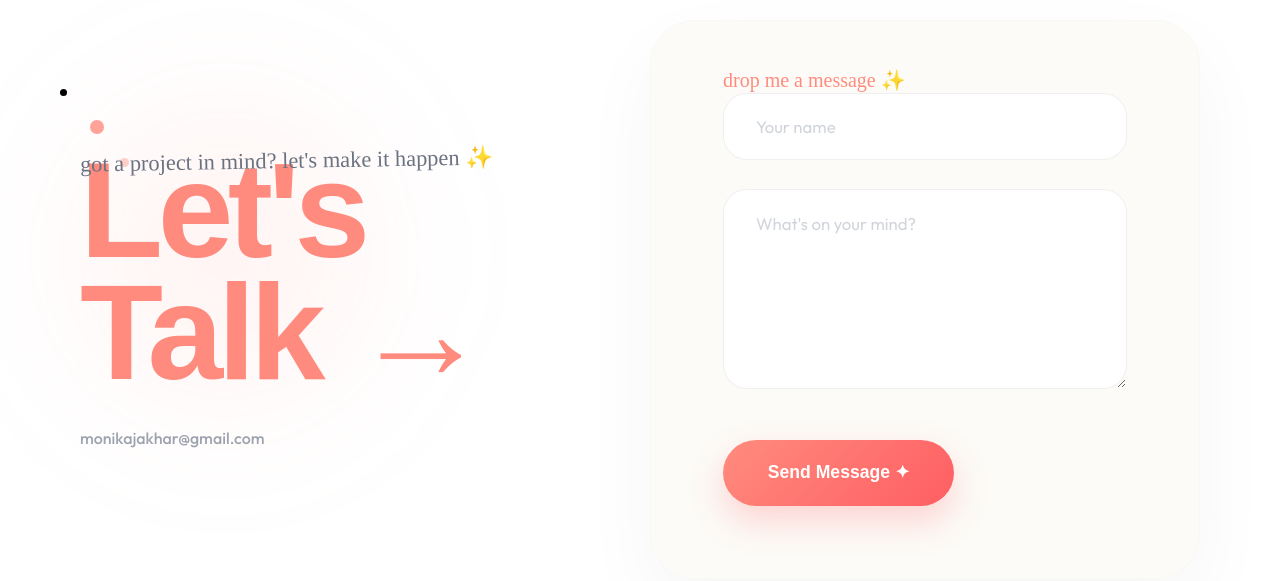
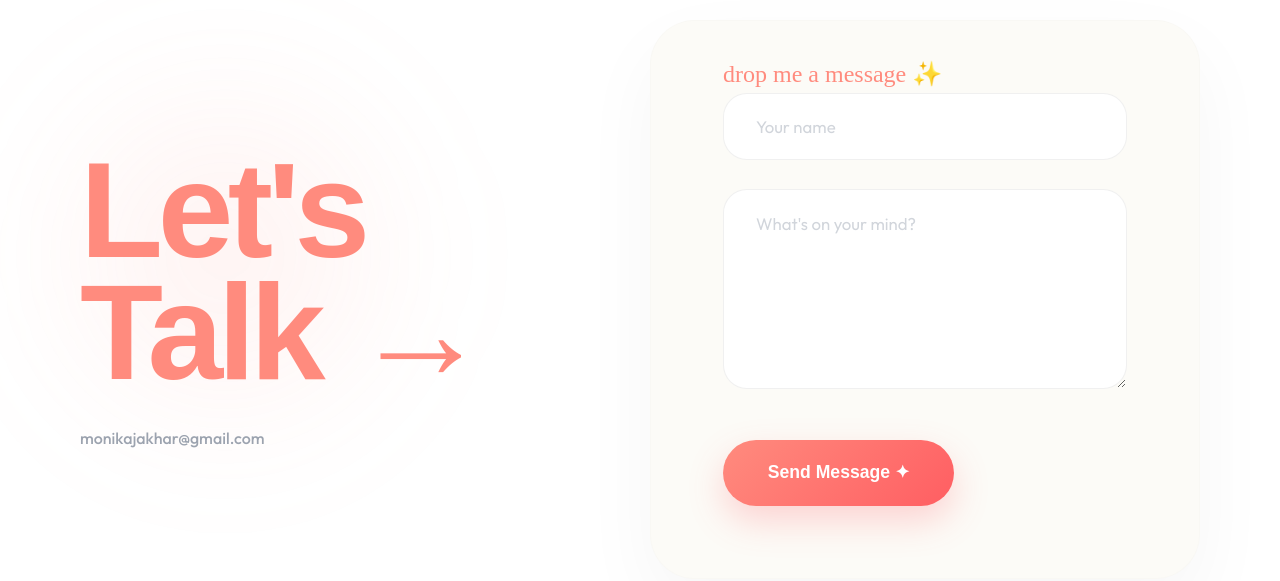
Before and after one commit to jakharmonika364/website-portfolio, a Next.js app: page / in a window 1280 px wide. Shown: the part 7481-8062 px from the top of the page. Built offline with nearby package versions, Linux system fonts and the light colour scheme; a web font is replaced by a local one.

Commit message:
chore: removed decorative dots and contact subtitle

```diff
--- a/src/app/globals.css
+++ b/src/app/globals.css
@@ -1868,42 +1868,6 @@ nav ul li a:hover {
   border-radius: 50%;
 }
 
-.decor-dots {
-  display: flex;
-  flex-direction: column;
-  gap: 1.5rem;
-  position: absolute;
-  top: 60px;
-  left: 60px;
-}
-
-.dot {
-  width: 7px;
-  height: 7px;
-  border-radius: 50%;
-  transition: all 0.3s ease;
-}
-
-.dot-1 {
-  background: #000;
-}
-
-.dot-2 {
-  background: #ff8b7e;
-  width: 14px;
-  height: 14px;
-  transform: translateX(30px);
-  opacity: 0.8;
-}
-
-.dot-3 {
-  background: #ff8b7e;
-  width: 9px;
-  height: 9px;
-  transform: translateX(60px);
-  opacity: 0.4;
-}
-
 .contact-sub {
   font-size: 1.4rem;
   color: #6b7280;
@@ -1958,10 +1922,10 @@ nav ul li a:hover {
 }
 
 .drop-message {
-  font-size: 1.25rem;
+  font-size: 1.5rem;
   color: #ff8b7e;
   margin-bottom: 2.2rem;
-  margin-top: -1.5rem;
+  margin-top: -2rem;
   font-family: var(--font-script);
 }
 
--- a/src/app/page.tsx
+++ b/src/app/page.tsx
@@ -189,7 +189,7 @@ export default function Home() {
           </svg>
 
           <div className="handwritten note-top" style={{ top: '-20px', left: '20px', width: '220px' }}>
-            colors were my very first love —<br/> long before I had a name for it 🎨
+            colors were my very first love —<br /> long before I had a name for it 🎨
           </div>
 
           <div className="polaroid polaroid-1">
@@ -359,7 +359,7 @@ export default function Home() {
                 </div>
                 <div className="stack-card card-3 teal-card">
                   <div className="card-label">CAMPAIGN • MARKETING</div>
-                  <h3 className="card-title">Every Girl, A<br/>Bright Future</h3>
+                  <h3 className="card-title">Every Girl, A<br />Bright Future</h3>
                   <div className="card-footer">
                     <span className="card-year">2025</span>
                     <span className="card-number">03</span>
@@ -375,7 +375,7 @@ export default function Home() {
                 </div>
                 <div className="stack-card card-1 main-peach">
                   <div className="card-label">VISUAL DESIGN • PRINT</div>
-                  <h3 className="card-title">Beyond The<br/>Letter</h3>
+                  <h3 className="card-title">Beyond The<br />Letter</h3>
                   <div className="card-footer">
                     <span className="card-year">2025</span>
                     <span className="card-number">01</span>
@@ -401,7 +401,7 @@ export default function Home() {
               <div className="cards-stack">
                 <div className="stack-card card-3 indigo-card">
                   <div className="card-label">PROJECT MANAGEMENT • TOOLS</div>
-                  <h3 className="card-title">Miro<br/>Boards</h3>
+                  <h3 className="card-title">Miro<br />Boards</h3>
                   <div className="card-footer">
                     <span className="card-year">2021</span>
                     <span className="card-number">03</span>
@@ -409,7 +409,7 @@ export default function Home() {
                 </div>
                 <div className="stack-card card-2 purple-card">
                   <div className="card-label">CONTENT DESIGN • SOCIAL</div>
-                  <h3 className="card-title">Marketing<br/>Assets</h3>
+                  <h3 className="card-title">Marketing<br />Assets</h3>
                   <div className="card-footer">
                     <span className="card-year">2023</span>
                     <span className="card-number">02</span>
@@ -417,7 +417,7 @@ export default function Home() {
                 </div>
                 <div className="stack-card card-1 main-orange">
                   <div className="card-label">VISUAL DESIGN • INTERN</div>
-                  <h3 className="card-title">Suroskie<br/>Beauty</h3>
+                  <h3 className="card-title">Suroskie<br />Beauty</h3>
                   <div className="card-footer">
                     <span className="card-year">2024</span>
                     <span className="card-number">01</span>
@@ -528,7 +528,7 @@ export default function Home() {
                 <p>
                   With a background in visual communication and user experience, I&apos;ve
                   worked on <strong>brand identities, social media campaigns, and digital
-                  experiences</strong> for a variety of projects.
+                    experiences</strong> for a variety of projects.
                 </p>
                 <p>
                   My journey started with a love for <strong>painting and sketching</strong>, and that
@@ -603,16 +603,11 @@ export default function Home() {
           <div className="contact-left">
             <div className="contact-decoration">
               <div className="decor-blob"></div>
-              <div className="decor-dots">
-                <span className="dot dot-1"></span>
-                <span className="dot dot-2"></span>
-                <span className="dot dot-3"></span>
-              </div>
             </div>
 
-            <p className="handwritten contact-sub">
+            {/* <p className="handwritten contact-sub">
               got a project in mind? let&apos;s make it happen ✨
-            </p>
+            </p> */}
             <h2 className="contact-title">Let&apos;s Talk <span className="arrow">→</span></h2>
             <a href="mailto:monikajakhar@gmail.com" className="contact-email">
               monikajakhar@gmail.com
```
